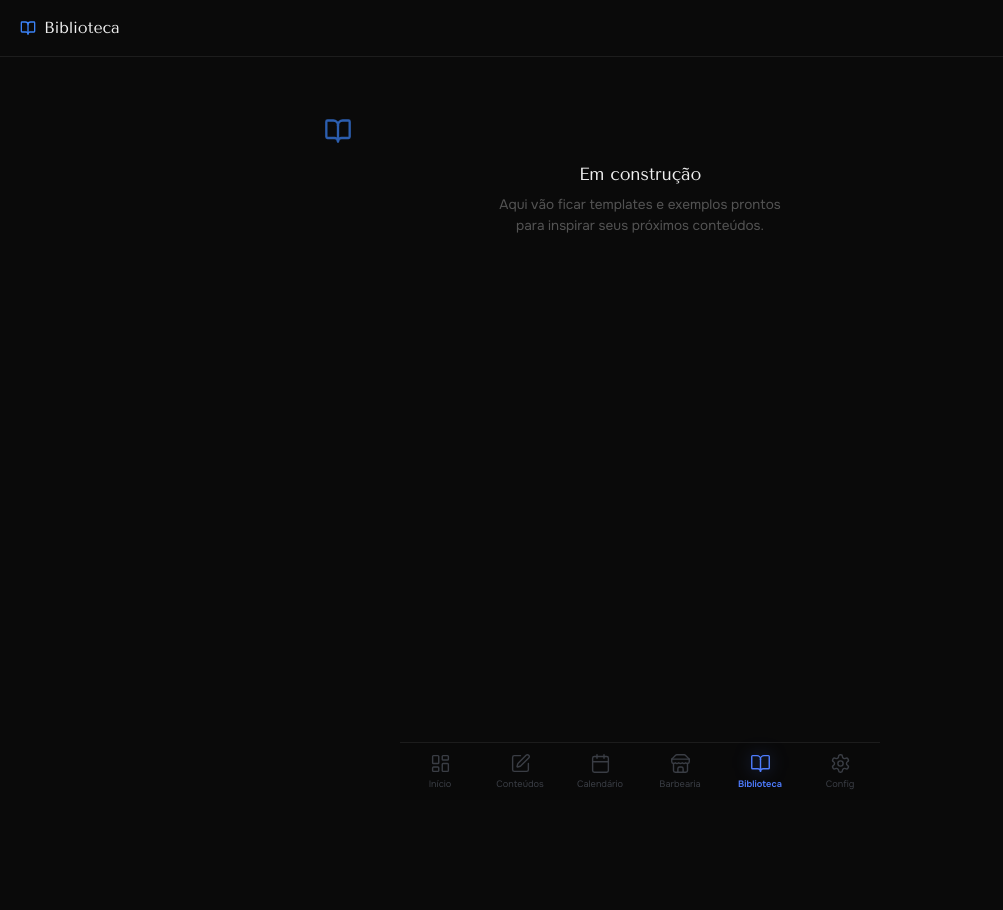
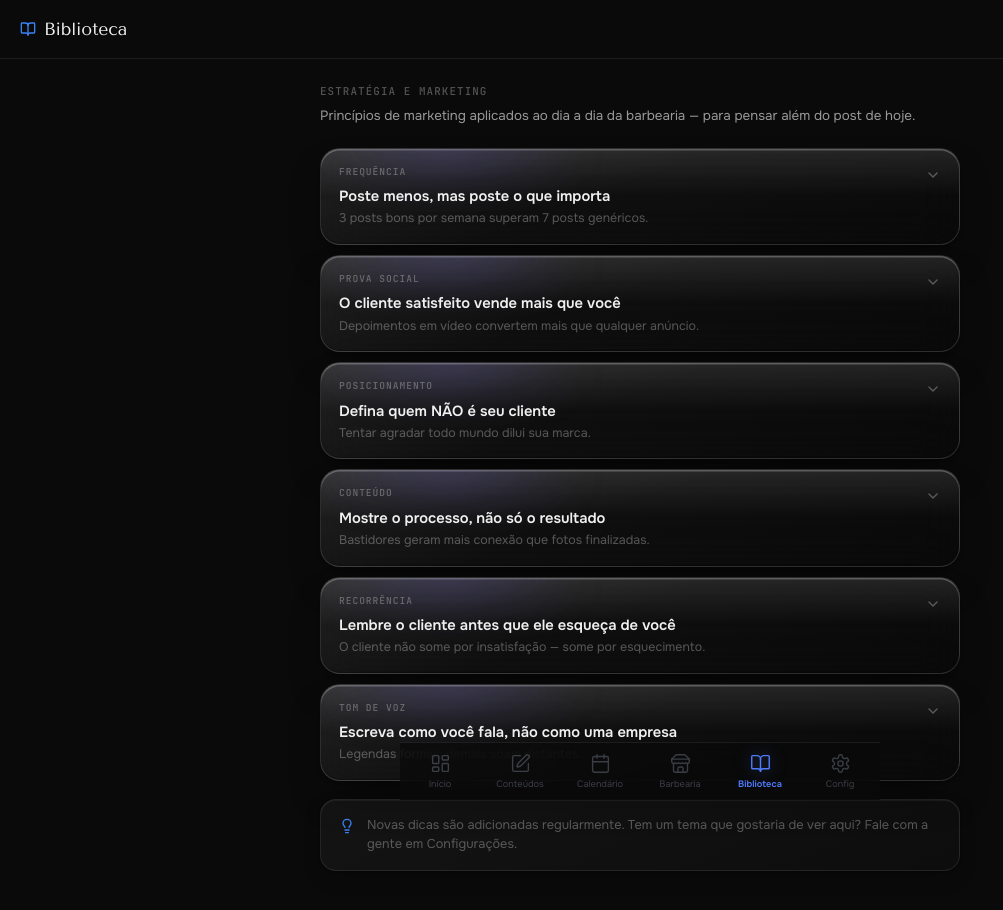
Before and after one commit to marcusvalerio/NAVE, a Next.js app: page /biblioteca in a window 1280 px wide. Shown: the top 910 px of the page, without its empty margins (0-1003 px from the left). Before the commit the page ends 800 px from the top, so only its background shows below. Built offline with nearby package versions, Linux system fonts and the light colour scheme; a web font is replaced by a local one.

Commit message:
feat: biblioteca com dicas reais de marketing pra barbearia

```diff
--- a/app/biblioteca/page.tsx
+++ b/app/biblioteca/page.tsx
@@ -1,23 +1,106 @@
 "use client"
-import { BookOpen } from "lucide-react"
+import { useState } from "react"
+import { motion, AnimatePresence } from "framer-motion"
+import { BookOpen, ChevronDown, Lightbulb } from "lucide-react"
 import { TabBar } from "@/components/tab-bar"
 
+const DICAS = [
+  {
+    categoria: "Frequência",
+    titulo: "Poste menos, mas poste o que importa",
+    resumo: "3 posts bons por semana superam 7 posts genéricos.",
+    texto: "A maioria das barbearias posta demais e pensa pouco. O algoritmo do Instagram não recompensa volume — recompensa engajamento real. Um post sobre o resultado de um corte específico, com antes/depois, costuma performar melhor que cinco posts de \"promoção\" genéricos na mesma semana. Escolha qualidade sobre quantidade: 3 posts bem pensados por semana é mais sustentável e mais eficaz do que postar todo dia sem direção.",
+  },
+  {
+    categoria: "Prova social",
+    titulo: "O cliente satisfeito vende mais que você",
+    resumo: "Depoimentos em vídeo convertem mais que qualquer anúncio.",
+    texto: "Ninguém confia 100% no que a marca diz sobre si mesma — mas confia no que outro cliente diz. Peça para 2-3 clientes fiéis gravarem 15 segundos falando por que voltam sempre. Não precisa ser produção profissional; autenticidade vale mais que qualidade de câmera aqui.",
+  },
+  {
+    categoria: "Posicionamento",
+    titulo: "Defina quem NÃO é seu cliente",
+    resumo: "Tentar agradar todo mundo dilui sua marca.",
+    texto: "Philip Kotler, um dos pais do marketing moderno, defendia que a segmentação é a base de qualquer estratégia eficaz. Uma barbearia que tenta ser \"para todo mundo\" acaba não sendo memorável para ninguém. Escolha um público mais específico (executivos, pais, universitários) e fale diretamente com ele — o resto vem como consequência.",
+  },
+  {
+    categoria: "Conteúdo",
+    titulo: "Mostre o processo, não só o resultado",
+    resumo: "Bastidores geram mais conexão que fotos finalizadas.",
+    texto: "Um Reels mostrando a técnica de degradê em construção gera mais retenção de visualização do que a foto final do corte pronto. As pessoas se interessam por como as coisas são feitas — isso também constrói percepção de profissionalismo e cuidado técnico.",
+  },
+  {
+    categoria: "Recorrência",
+    titulo: "Lembre o cliente antes que ele esqueça de você",
+    resumo: "O cliente não some por insatisfação — some por esquecimento.",
+    texto: "A maior parte da perda de clientes em barbearias não é insatisfação, é simplesmente o cliente esquecer de remarcar. Uma mensagem simples de WhatsApp 3-4 semanas depois do último corte (\"Bora dar uma repaginada?\") recupera uma fatia relevante de clientes que iriam parar de voltar.",
+  },
+  {
+    categoria: "Tom de voz",
+    titulo: "Escreva como você fala, não como uma empresa",
+    resumo: "Legendas formais demais soam distantes.",
+    texto: "Se você não diria aquela frase em voz alta para um cliente na cadeira, provavelmente não deveria escrevê-la na legenda. Tom de voz consistente — seja descontraído, direto ou sofisticado — é o que faz a marca parecer uma pessoa de verdade, não um departamento de marketing genérico.",
+  },
+]
+
 export default function Biblioteca() {
+  const [aberto, setAberto] = useState<number | null>(null)
+
   return (
     <div style={{minHeight:"100vh"}}>
       <header style={{display:"flex",alignItems:"center",gap:14,padding:"16px 20px",borderBottom:"1px solid var(--border)"}}>
         <div style={{display:"flex",alignItems:"center",gap:8}}>
           <BookOpen size={16} style={{color:"var(--acc)"}}/>
-          <span className="font-display" style={{fontSize:"1rem",fontWeight:700}}>Biblioteca</span>
+          <span className="font-display" style={{fontSize:"1.1rem"}}>Biblioteca</span>
         </div>
       </header>
 
-      <main style={{maxWidth:680,margin:"0 auto",padding:"60px 24px 100px",textAlign:"center"}}>
-        <BookOpen size={28} style={{color:"var(--acc)",marginBottom:16,opacity:.7}}/>
-        <div className="font-display" style={{fontWeight:700,fontSize:"1.1rem",marginBottom:8}}>Em construção</div>
-        <p style={{fontSize:".85rem",color:"var(--fg-faint)",lineHeight:1.5,maxWidth:300,margin:"0 auto"}}>
-          Aqui vão ficar templates e exemplos prontos para inspirar seus próximos conteúdos.
-        </p>
+      <main style={{maxWidth:680,margin:"0 auto",padding:"24px 20px 100px"}}>
+        <div style={{marginBottom:22}}>
+          <div className="label" style={{marginBottom:6}}>ESTRATÉGIA E MARKETING</div>
+          <p style={{fontSize:".84rem",color:"var(--fg-dim)",lineHeight:1.5}}>
+            Princípios de marketing aplicados ao dia a dia da barbearia — para pensar além do post de hoje.
+          </p>
+        </div>
+
+        <div style={{display:"flex",flexDirection:"column",gap:10}}>
+          {DICAS.map((d, i) => {
+            const isOpen = aberto === i
+            return (
+              <div key={i} className="glass2" style={{padding:"16px 18px",cursor:"pointer"}} onClick={()=>setAberto(isOpen ? null : i)}>
+                <div style={{display:"flex",justifyContent:"space-between",alignItems:"flex-start",gap:10,position:"relative",zIndex:1}}>
+                  <div style={{flex:1}}>
+                    <div className="label" style={{marginBottom:6,fontSize:".6rem"}}>{d.categoria.toUpperCase()}</div>
+                    <div style={{fontWeight:600,fontSize:".92rem",marginBottom:isOpen?8:2}}>{d.titulo}</div>
+                    {!isOpen && <div style={{fontSize:".78rem",color:"var(--fg-faint)"}}>{d.resumo}</div>}
+                  </div>
+                  <motion.div animate={{ rotate: isOpen ? 180 : 0 }} transition={{ duration: 0.2 }} style={{flexShrink:0,marginTop:2}}>
+                    <ChevronDown size={16} style={{color:"var(--fg-faint)"}}/>
+                  </motion.div>
+                </div>
+                <AnimatePresence>
+                  {isOpen && (
+                    <motion.div
+                      initial={{ height: 0, opacity: 0 }}
+                      animate={{ height: "auto", opacity: 1 }}
+                      exit={{ height: 0, opacity: 0 }}
+                      transition={{ duration: 0.25 }}
+                      style={{ overflow: "hidden", position: "relative", zIndex: 1 }}>
+                      <p style={{fontSize:".84rem",color:"var(--fg-dim)",lineHeight:1.6,paddingTop:4}}>{d.texto}</p>
+                    </motion.div>
+                  )}
+                </AnimatePresence>
+              </div>
+            )
+          })}
+        </div>
+
+        <div className="card" style={{marginTop:18,padding:"16px 18px",display:"flex",gap:12,alignItems:"flex-start"}}>
+          <Lightbulb size={16} style={{color:"var(--acc)",flexShrink:0,marginTop:2}}/>
+          <p style={{fontSize:".8rem",color:"var(--fg-faint)",lineHeight:1.5}}>
+            Novas dicas são adicionadas regularmente. Tem um tema que gostaria de ver aqui? Fale com a gente em Configurações.
+          </p>
+        </div>
       </main>
       <TabBar/>
     </div>
```
